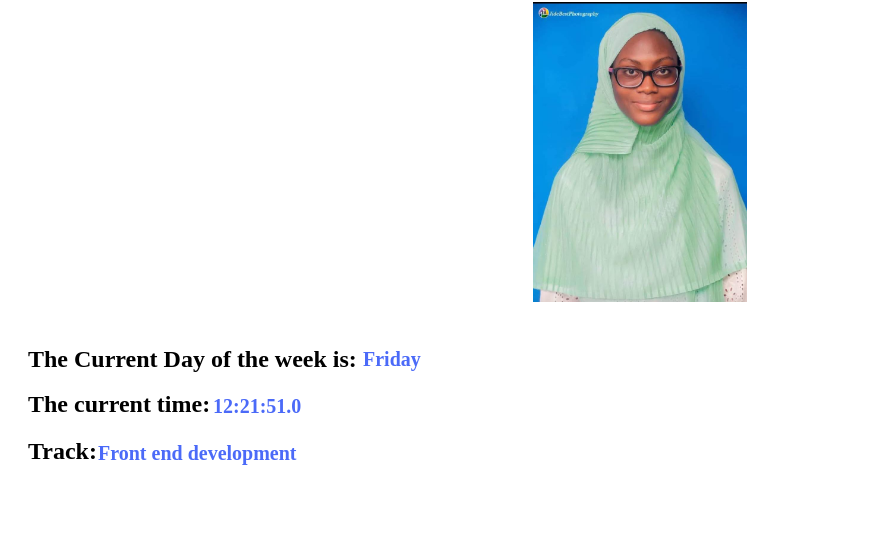
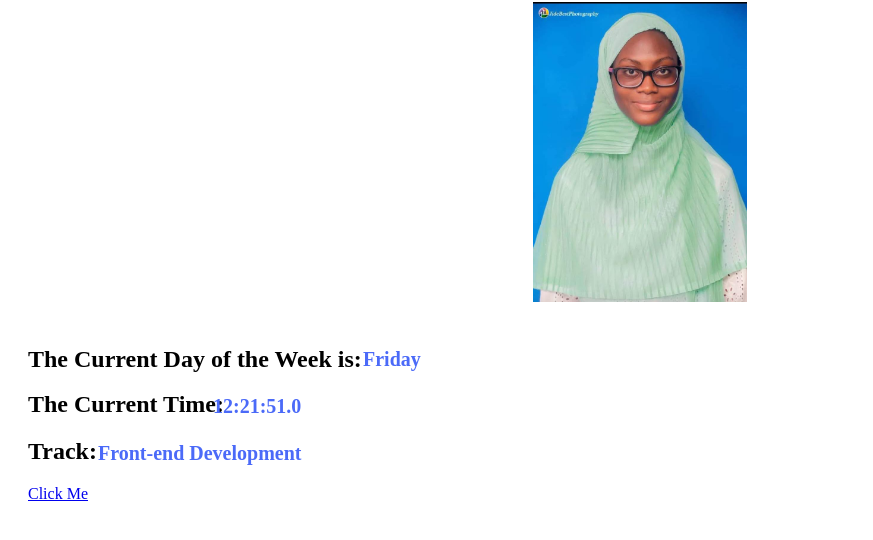
Before and after one commit to oladipupozainab/firsttask, a plain HTML site: page Index.html in a window 1280 px wide. Shown: the part 64-604 px from the top of the page, without its empty margins (0-873 px from the left). Drawn offline with Linux system fonts and the light colour scheme.

Commit message:
Update Index.html

```diff
--- a/Index.html
+++ b/Index.html
@@ -13,16 +13,19 @@
     </header>
     <main>
         <div>
-            <h2 data-testid="currentDayOfTheWeek" class="c"> The Current Day of the week is:</h2>
+            <h2 data-testid="currentDayOfTheWeek" class="c"> The Current Day of the Week is:</h2>
             <p id="days" class="d"></p>
         </div>
         <div>
-            <h2 data-testid="currentUTCTime" class="e"> The current time:</h2>
+            <h2 data-testid="currentUTCTime" class="e"> The Current Time:</h2>
             <p id="time" class="f"></p>
         </div>
         <div>
             <h2 data-testid="myTrack" class="g">Track:</h3>
-            <p class="h">Front end development</p>
+            <p class="h">Front-end Development</p>
+        </div>
+        <div>
+            <a href="https://github.com/oladipupozainab/firsttask" data-testid=“githubURL” class="j">Click Me</a>
         </div>
     </main>
 </body>
```
